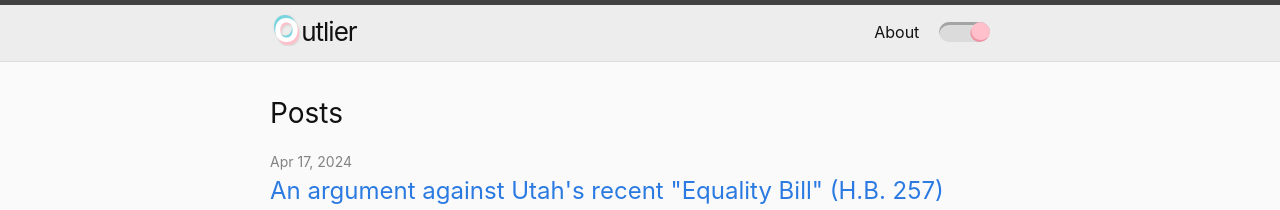
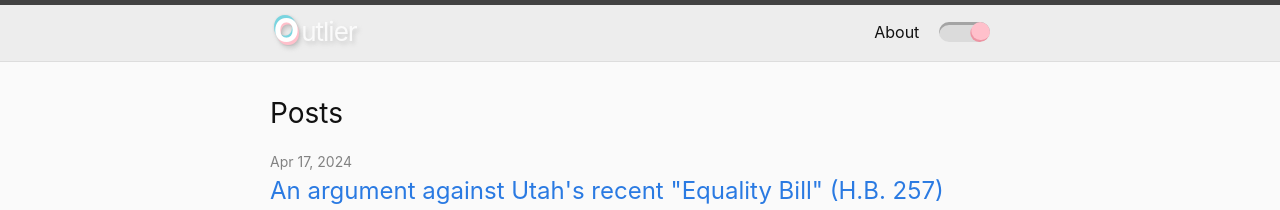
Before and after one commit to A-Duo/a-duo.github.io, a Jekyll site: the page built from index.markdown, in a window 1280 px wide. Shown: the top 210 px of the page. Built offline with Jekyll 4.4.1, drawn with Linux system fonts in a browser that asks for light colours; nearby versions of some CDN libraries.

Commit message:
made the site title look slightly nicer

```diff
--- a/_sass/minima/_layout.scss
+++ b/_sass/minima/_layout.scss
@@ -18,9 +18,12 @@
   margin-bottom: 0;
   float: left;
 
+  filter: drop-shadow(2px 3px 2px #9996);
+
   &,
   &:visited {
-    color: $text-color
+    color: #fafafa
+    // color: $text-color
     // color: $grey-color-dark;
   }
 }
```
